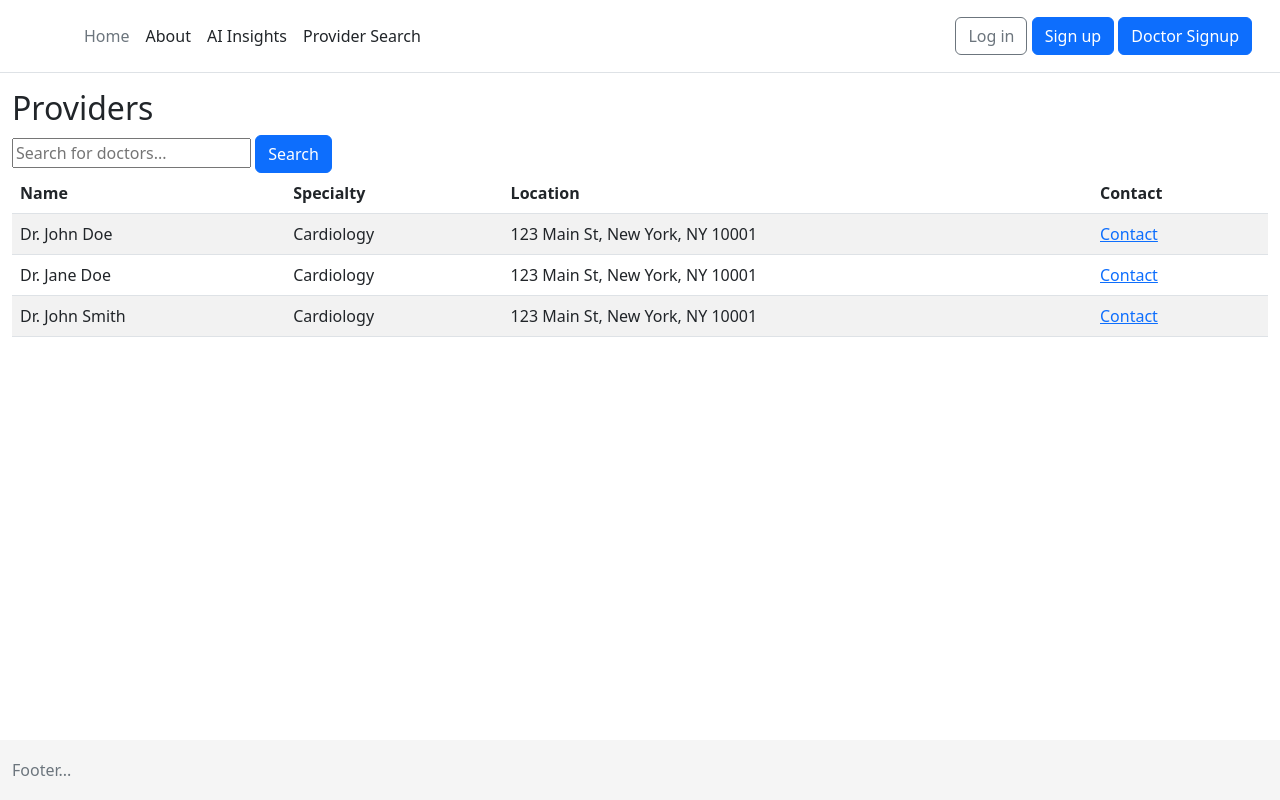
After one commit to eltonninja/F23_HealthChain, a Django app: page /providers/ in a window 1280 px wide. The commit adds this page. Run offline with Django 4.2, Linux system fonts and the light colour scheme.

Commit message:
Progress on Templates

```diff
--- a/UI/pages/urls.py
+++ b/UI/pages/urls.py
@@ -1,6 +1,6 @@
 from django.urls import path
 
-from .views import HomePageView, AboutPageView, doctor_signup, patient_signup, doctor, patient
+from .views import HomePageView, AboutPageView, doctor_signup, patient_signup, doctor, patient, ai, providers
 
 urlpatterns = [
     path("", HomePageView.as_view(), name="home"),
@@ -9,5 +9,7 @@ urlpatterns = [
     path('patient_signup/', patient_signup, name='patient_signup'),
     path('doctor/', doctor, name='doctor'),
     path('patient/', patient, name='patient'),
+    path('ai/', ai, name='ai'),
+    path('providers/', providers, name='providers'),
 
 ]
--- a/UI/pages/views.py
+++ b/UI/pages/views.py
@@ -35,3 +35,9 @@ def doctor(request):
 
 def patient(request):
     return render(request, 'patient.html')
+
+def ai(request):
+    return render(request, 'ai.html')
+
+def providers(request):
+    return render(request, 'providers.html')
--- a/UI/static/css/base.css
+++ b/UI/static/css/base.css
@@ -16,7 +16,7 @@ body {
 }
 
 .container {
-  max-width: 960px;
+  max-width: 1500px;
 }
 
 .pricing-header {
--- a/UI/templates/_base.html
+++ b/UI/templates/_base.html
@@ -33,6 +33,8 @@
         <ul class="nav col-12 col-lg-auto me-lg-auto mb-2 justify-content-center mb-md-0">
           <li><a href="{% url 'home' %}" class="nav-link px-2 link-secondary">Home</a></li>
           <li><a href="{% url 'about' %}" class="nav-link px-2 link-dark">About</a></li>
+          <li><a href="{% url 'ai' %}" class="nav-link px-2 link-dark">AI Insights</a></li>
+          <li><a href="{% url 'providers' %}" class="nav-link px-2 link-dark">Provider Search</a></li>
         </ul>
 
         <div class="dropdown text-end">
--- /dev/null
+++ b/UI/templates/providers.html
@@ -0,0 +1,74 @@
+{% extends '_base.html' %}
+
+
+{% block content %}
+    <h2>Providers</h2>
+    <input type="text" id="searchInput" onkeyup="searchTable()" placeholder="Search for doctors...">
+    <!--Search Button-->
+    <button type="button" class="btn btn-primary" onclick="searchTable()">Search</button>
+    <table id="doctorTable" class = "table table-striped">
+        <thead>
+            <tr>
+                <th>Name</th>
+                <th>Specialty</th>
+                <th>Location</th>
+                <th>Contact</th>
+            </tr>
+        </thead>
+        <tbody>
+            <!--{% for doctor in doctors %}
+                <tr>
+                    <td>{{ doctor.name }}</td>
+                    <td>{{ doctor.specialty }}</td>
+                    <td>{{ doctor.location }}</td>
+                </tr>
+            {% endfor %}-->
+            <tr>
+                <td>Dr. John Doe</td>
+                <td>Cardiology</td>
+                <td>123 Main St, New York, NY 10001</td>
+                <td><a href="#">Contact</a></td>
+            </tr>
+            <tr>
+                <td>Dr. Jane Doe</td>
+                <td>Cardiology</td>
+                <td>123 Main St, New York, NY 10001</td>
+                <td><a href="#">Contact</a></td>
+
+            </tr>
+            <tr>
+                <td>Dr. John Smith</td>
+                <td>Cardiology</td>
+                <td>123 Main St, New York, NY 10001</td>
+                <td><a href="#">Contact</a></td>
+
+            </tr>
+
+
+        </tbody>
+    </table>
+
+    <script>
+        function searchTable() {
+            // Declare variables
+            var input, filter, table, tr, td, i, txtValue;
+            input = document.getElementById("searchInput");
+            filter = input.value.toUpperCase();
+            table = document.getElementById("doctorTable");
+            tr = table.getElementsByTagName("tr");
+
+            // Loop through all table rows, and hide those who don't match the search query
+            for (i = 0; i < tr.length; i++) {
+                td = tr[i].getElementsByTagName("td")[0];
+                if (td) {
+                    txtValue = td.textContent || td.innerText;
+                    if (txtValue.toUpperCase().indexOf(filter) > -1) {
+                        tr[i].style.display = "";
+                    } else {
+                        tr[i].style.display = "none";
+                    }
+                }
+            }
+        }
+    </script>
+{% endblock %}
```
Also changed, not shown: UI/templates/patient.html (+31 -9 lines), UI/templates/ai.html (added).
